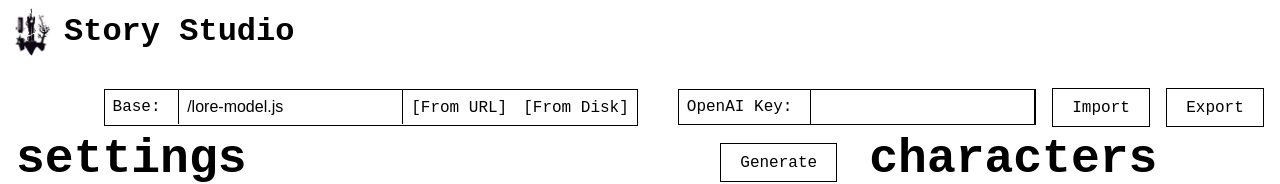
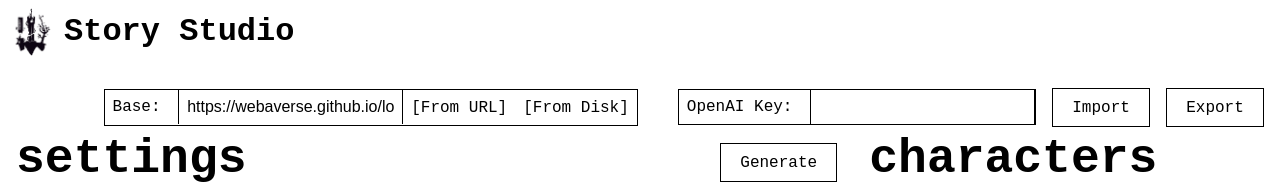
Before and after one commit to webaverse-studios/storystudio, a React (Vite) app: page / in a window 1280 px wide. Shown: the top 184 px of the page. Built offline with nearby package versions, Linux system fonts and the light colour scheme; no server answers.

Commit message:
make lore model default

```diff
--- a/src/App.jsx
+++ b/src/App.jsx
@@ -32,7 +32,7 @@
   const [currentContentType, setCurrentContentType] = useState(contextTypes[0]);
   const [baseData, setBaseData] = useState({
     base: null,
-    url: '/lore-model.js', // "https://webaverse.github.io/lore/lore-model.js",
+    url: "https://webaverse.github.io/lore/lore-model.js",
     type: "url",
     funcs: {},
   });
```
